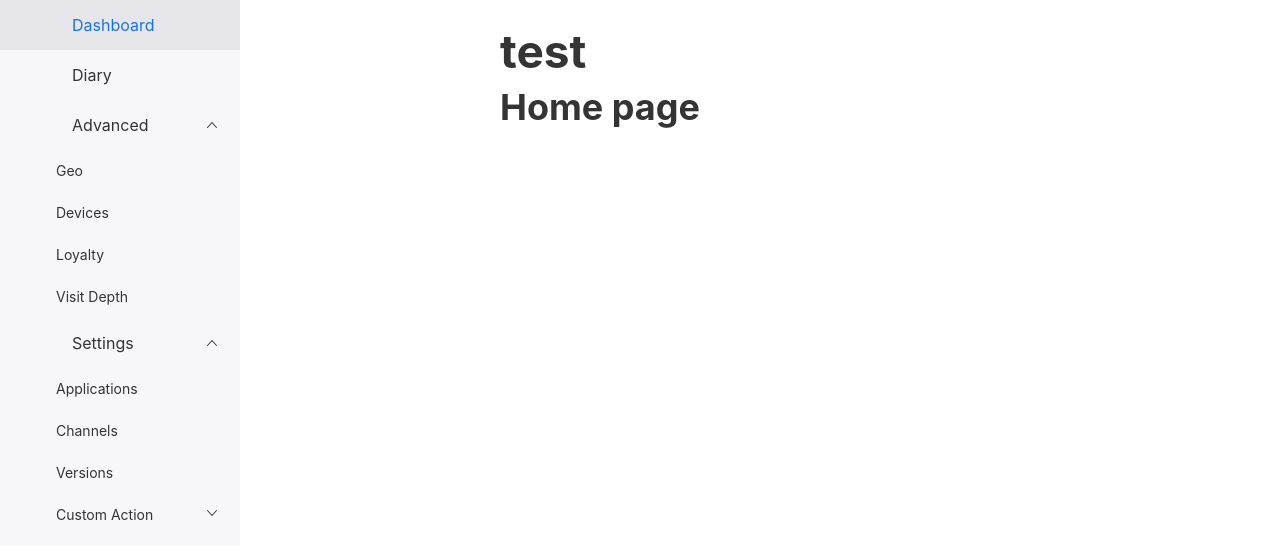
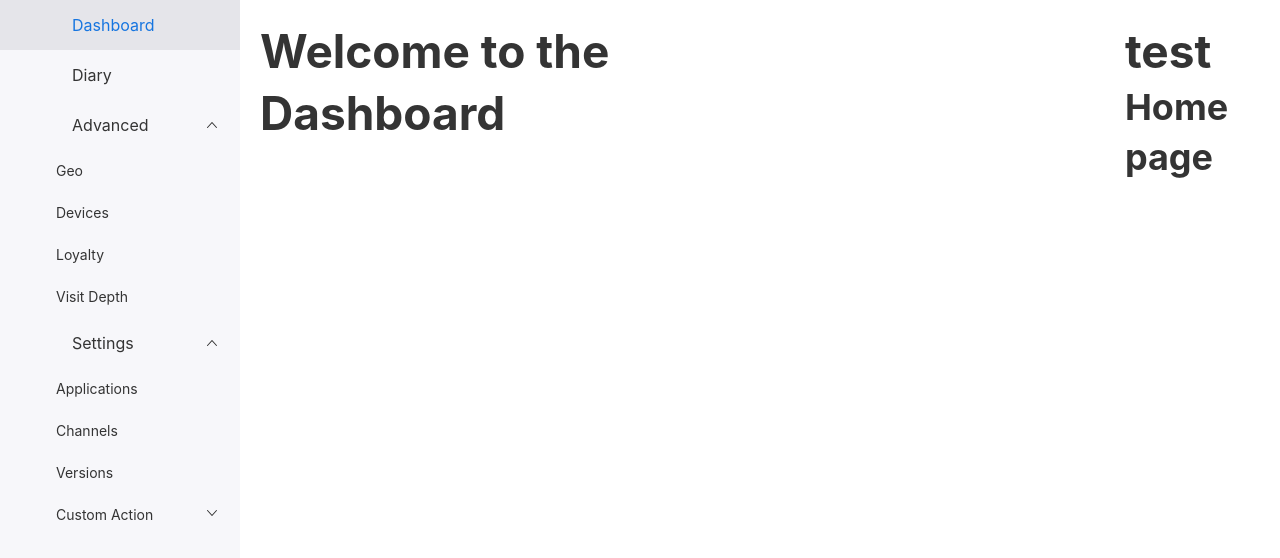
Before and after one commit to Saja-elkurtehi/InsuWell, a React (Create React App) app in the folder insulin-coach/: page / in a window 1280 px wide. Shown: the top 558 px of the page. Built offline with nearby package versions, Linux system fonts and the light colour scheme; some icons are missing.

Commit message:
gravitational pull

```diff
--- a/insulin-coach/src/components/Navbar.js
+++ b/insulin-coach/src/components/Navbar.js
@@ -1,4 +1,3 @@
-// src/components/Navbar.js
 import React from 'react';
 import { Sidenav, Nav } from 'rsuite';
 import DashboardIcon from '@rsuite/icons/legacy/Dashboard';
@@ -8,8 +7,11 @@ import GearCircleIcon from '@rsuite/icons/legacy/GearCircle';
 import { Link } from 'react-router-dom';
 
 const Navbar = () => (
-    <div style={{ width: 240 }}>
-        <Sidenav defaultOpenKeys={['3', '4']}>
+  <div style={{ width: '100vw', height: '100vh', display: 'flex' }}>
+    <Sidenav
+      defaultOpenKeys={['3', '4']}
+      style={{ height: '100%', width: '240px' }}
+    >
       <Sidenav.Body>
         <Nav activeKey="1">
           <Nav.Item as={Link} to="/home" eventKey="1" icon={<DashboardIcon />}>
@@ -36,6 +38,11 @@ const Navbar = () => (
         </Nav>
       </Sidenav.Body>
     </Sidenav>
+    <div style={{ flex: 1, padding: '20px' }}>
+      {/* Main content area */}
+      <h1>Welcome to the Dashboard</h1>
+      {/* Add your main content here */}
+    </div>
   </div>
 );
 
```
Lines whose indentation alone changed are shown as unchanged.
